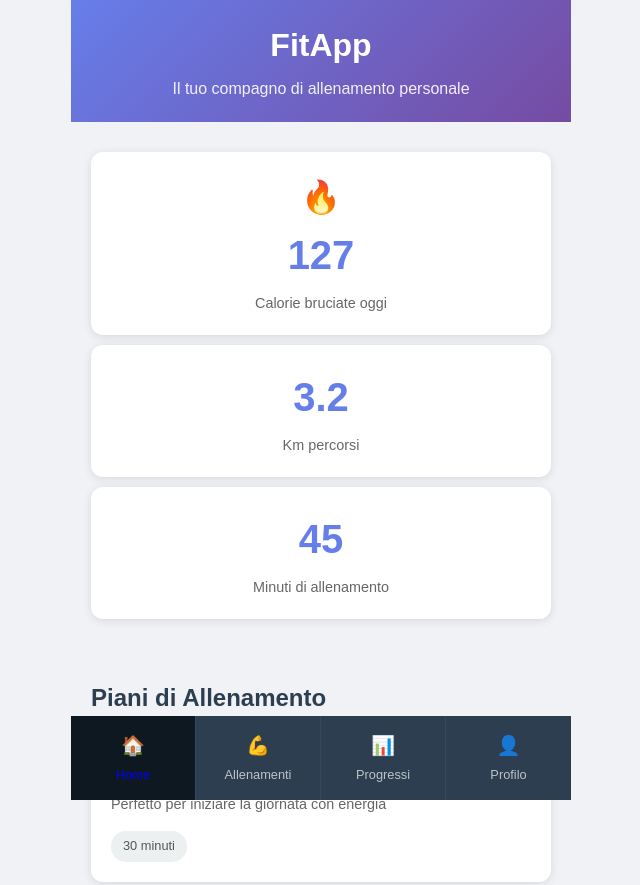
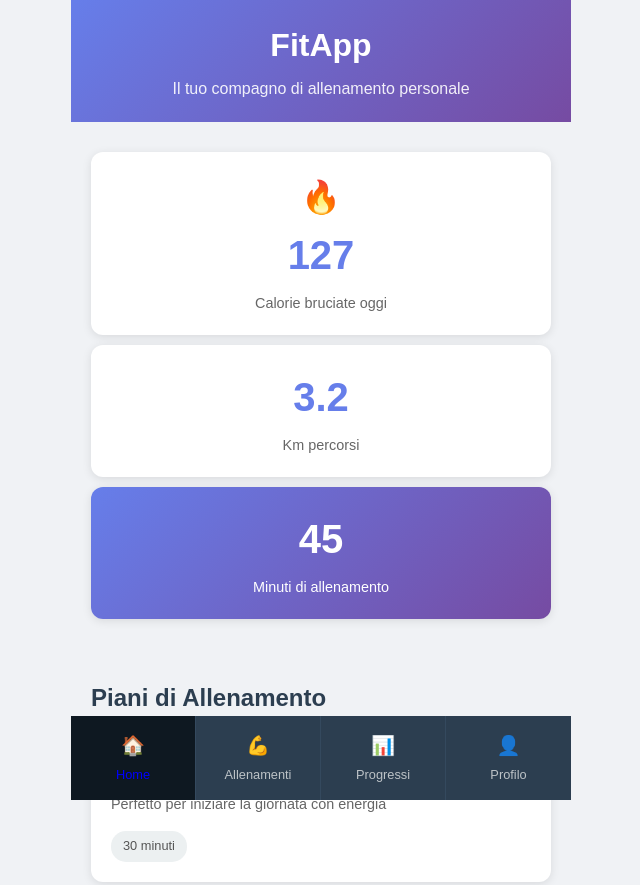
Before and after one commit to stefanosorrenti/htmlcss-fit-app, a plain HTML site: page index.html in a window 1280 px wide. Shown: the top 885 px of the page, without its empty margins (319-959 px from the left). Drawn offline with Linux system fonts and the light colour scheme.

Commit message:
Add 2th Task

```diff
--- a/css/solutions.css
+++ b/css/solutions.css
@@ -6,13 +6,27 @@
     font-size: xx-large;
 }
 
+/*2th Task*/
+.stats-grid:last-child  {
+ background: linear-gradient(135deg, #667eea 0%, #764ba2 100%);
+
+
+}
+
+.stats-grid:last-child * {
+    color: white;
+}
+
+
+
+
+
 /*3th TASK*/
 
 .stats-container .stats-grid:hover {
     box-shadow: 0px 0px 10px black;
     translate: 0px -5px;
 }
-
 
 
 
```
